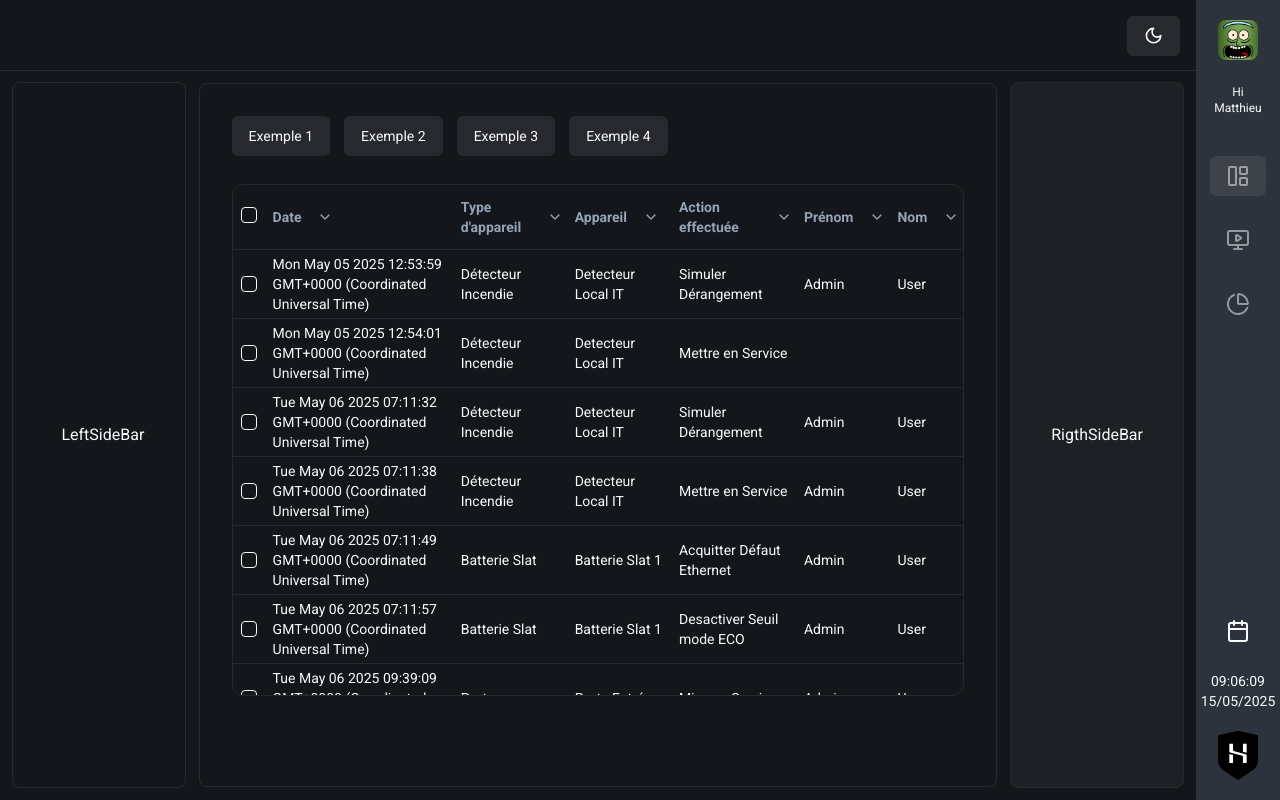
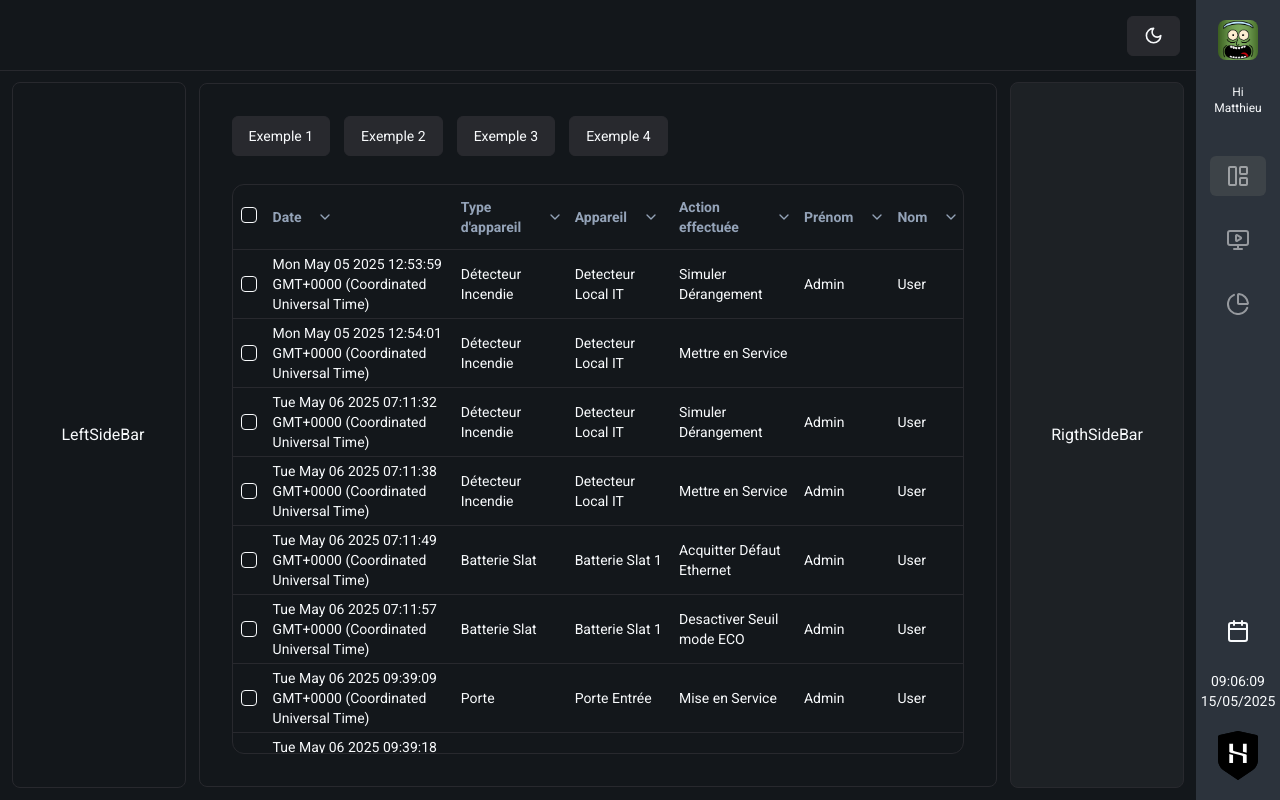
Before and after one commit to pgrandne/hubimat, a Next.js app: page / in a window 1280 px wide. Built offline with nearby package versions, Linux system fonts and the light colour scheme.

Commit message:
Set parent to flex and height to full to fill remaining space automatically

```diff
--- a/components/Structure/Core.tsx
+++ b/components/Structure/Core.tsx
@@ -25,15 +25,18 @@ export const Core = () => {
   const [exampleChoice, setexampleChoice] = useState(1);
 
   return (
-    <div className="container py-8" style={{ width: '100%', margin: '0.8rem', borderWidth: '1px', borderRadius: '0.5em' }}>
-      {[1, 2, 3, 4].map((i) =>
-        <Button variant="outline" onClick={() => setexampleChoice(i)} style={{ marginRight: "1em", marginBottom: "2em" }}>
-          Exemple {i}
-        </Button>)
-      }
+    <div className="container py-8 flex" style={{ flexFlow:'column', width: '100%', margin: '0.8rem', borderWidth: '1px', borderRadius: '0.5em' }}>
+      <div>
+        {[1, 2, 3, 4].map((i) =>
+          <Button variant="outline" onClick={() => setexampleChoice(i)} style={{ marginRight: "1em", marginBottom: "2em" }}>
+            Exemple {i}
+          </Button>)
+        }
+      </div>
+
 
       { (exampleChoice==1) &&
-      <AdvancedTable data={getData1()} enableGeneralSearch={true} enableRowSelection={true} className="h-[32rem]">
+      <AdvancedTable data={getData1()} enableGeneralSearch={true} enableRowSelection={true}>
         <AdvancedTableCaption>A list of Data.</AdvancedTableCaption>
         <AdvancedTableHeader>
           <AdvancedTableHead accessor="date">Date</AdvancedTableHead>
--- a/components/Structure/components/AdvancedTable/TanstackTableImplementation.tsx
+++ b/components/Structure/components/AdvancedTable/TanstackTableImplementation.tsx
@@ -70,7 +70,7 @@ export default function TanstackTableImplementation<TData, TValue>({
   })
 
   return (
-    <div className={"rounded-xl border overflow-y-auto "+className||''}>
+    <div className={"rounded-xl border overflow-y-auto h-full "+className||''}>
       <Table>
         <TableHeader>
           {table.getHeaderGroups().map((headerGroup) => (
```
